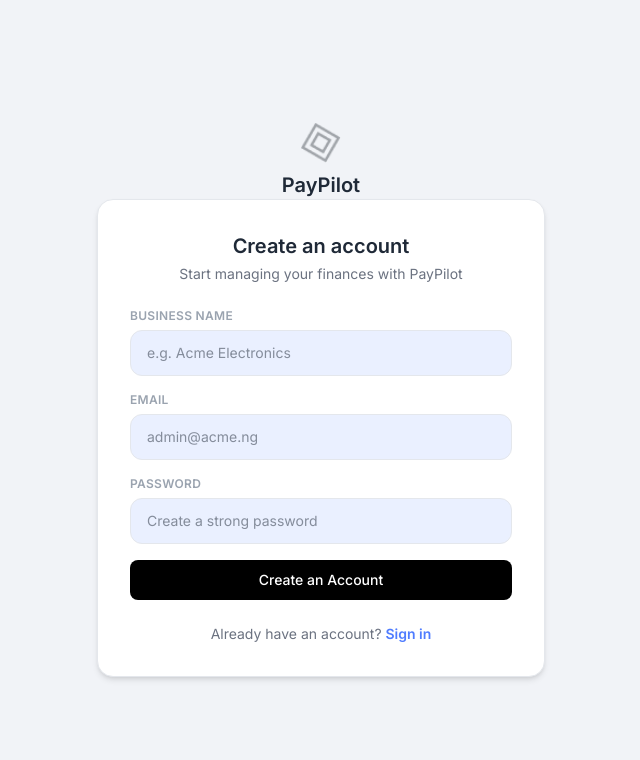
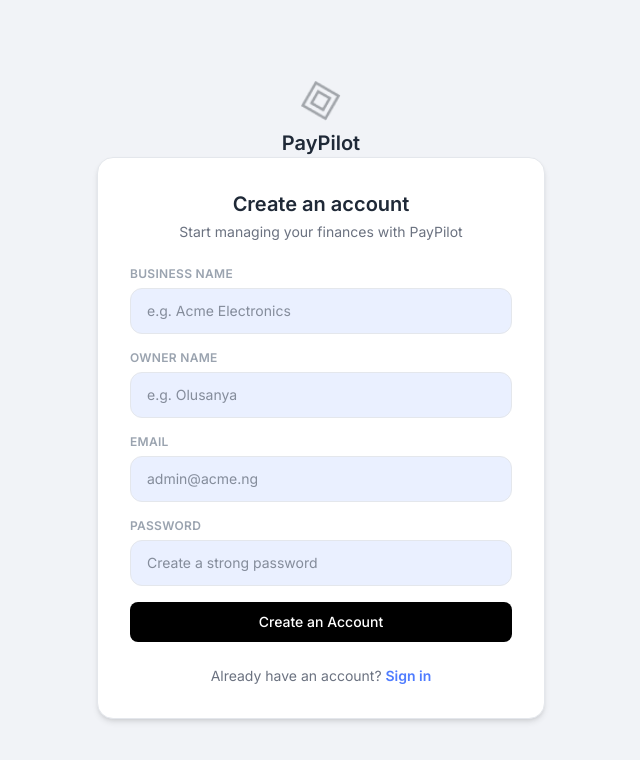
Before and after one commit to toye-codes/paypilot, a Next.js app: page /signup in a window 1280 px wide. Shown: the top 760 px of the page, without its empty margins (319-959 px from the left). Built offline with nearby package versions, Linux system fonts and the light colour scheme.

Commit message:
fix/ Tracked the form data across the auth form

```diff
--- a/app/(auth)/login/page.tsx
+++ b/app/(auth)/login/page.tsx
@@ -9,7 +9,7 @@ import { useLogin } from "@/hooks/useLogin";
 
 const LoginPage = () => {
 
-  const  handleSubmit = useLogin();
+  const  {handleSubmit, handleChange, loginData, error} = useLogin();
 
   return (
     <div className="min-h-screen flex items-center justify-center px-4 bg-gray-50">
@@ -30,12 +30,21 @@ const LoginPage = () => {
             </p>
           </div>
 
+          {error && (
+            <div className="text-red-300 font-medium ">
+              {error}
+            </div>
+          )}
+
           {/* Form */}
           <form className="space-y-5" onSubmit={handleSubmit}>
             <InputField
               label="Email"
+              name="email"
+              value={loginData.email}
               type="email"
               placeholder="admin@acme.ng"
+              onChange={handleChange}
             />
 
             {/* Password */}
@@ -51,7 +60,10 @@ const LoginPage = () => {
 
               <input
                 type="password"
+                name="password"
+                value={loginData.password}
                 placeholder="••••••••"
+                onChange={handleChange}
                 className="w-full border rounded-lg px-3 py-2 text-sm outline-none focus:ring-2 focus:ring-blue-500"
               />
             </div>
--- a/app/(auth)/signup/page.tsx
+++ b/app/(auth)/signup/page.tsx
@@ -8,7 +8,7 @@ import { useSignup } from "@/hooks/useSignup";
 
 
 const SignupPage = () => {
-  const handleSignup = useSignup();
+  const {signupData, handleSignup, handleChange, error } = useSignup();
 
 
   return (
@@ -42,7 +42,25 @@ const SignupPage = () => {
               </label>
               <input
                 type="text"
+                name="businessName"
+                value={signupData.businessName}
+                onChange={handleChange}
                 placeholder="e.g. Acme Electronics"
+                className="w-full px-4 py-3 rounded-xl text-sm border border-(--border) outline-none focus:ring-2 focus:ring-(--primary) bg-(--primary-soft)"
+              />
+            </div>
+
+            {/* Owner Name */}
+            <div className="flex flex-col gap-1.5">
+              <label className="text-xs font-semibold uppercase tracking-wide text-(--text-muted)">
+                Owner Name
+              </label>
+              <input
+                type="text"
+                name="ownerName"
+                value={signupData.ownerName}
+                onChange={handleChange}
+                placeholder="e.g. Olusanya"
                 className="w-full px-4 py-3 rounded-xl text-sm border border-(--border) outline-none focus:ring-2 focus:ring-(--primary) bg-(--primary-soft)"
               />
             </div>
@@ -54,6 +72,9 @@ const SignupPage = () => {
               </label>
               <input
                 type="email"
+                name="email"
+                value={signupData.email}
+                onChange={handleChange}
                 placeholder="admin@acme.ng"
                 className="w-full px-4 py-3 rounded-xl text-sm border border-(--border) outline-none focus:ring-2 focus:ring-[var(--primary)] bg-[var(--primary-soft)]"
               />
@@ -66,6 +87,9 @@ const SignupPage = () => {
               </label>
               <input
                 type="password"
+                name="password"
+                value={signupData.password}
+                onChange={handleChange}
                 placeholder="Create a strong password"
                 className="w-full px-4 py-3 rounded-xl text-sm border border-(--border) outline-none focus:ring-2 focus:ring-[var(--primary)] bg-[var(--primary-soft)]"
               />
--- a/components/global/AppLayout.tsx
+++ b/components/global/AppLayout.tsx
@@ -3,7 +3,7 @@
 import { useState } from "react";
 import Sidebar from "@/components/global/Sidebar";
 import RightPanel from "@/components/dashboard/RightPanel";
-import { Menu } from "lucide-react";
+import { Menu, Bell } from "lucide-react";
 
 export default function AppLayout({ children }: { children: React.ReactNode }) {
   const [open, setOpen] = useState(false);
@@ -11,15 +11,26 @@ export default function AppLayout({ children }: { children: React.ReactNode }) {
   return (
     <section className="h-screen overflow-hidden">
       {/* Topbar (mobile only) */}
-      <div className=" bg-white shadow-md mb-8 flex items-center justify-between p-4 lg:hidden">
+      <div className="bg-white shadow-md flex items-center justify-between p-3">
         <button onClick={() => setOpen(true)}>
           <Menu />
         </button>
-        <span className="font-semibold">Dashboard</span>
+
+        <div className="flex items-center gap-4">
+          <button className="relative">
+            <Bell size={24} />
+            {/* Optional: notification dot */}
+            <span className="absolute -top-1 -right-1 h-4 w-4 rounded-full text-white text-xs bg-red-500">1</span>
+          </button>
+
+          <div className="h-8 w-8 rounded-full bg-gray-300 flex items-center justify-center text-sm font-medium">
+            A
+          </div>
+        </div>
       </div>
 
       {/* Main Layout */}
-      <div className="grid h-full grid-cols-1 lg:grid-cols-[220px_1fr_300px]">
+      <div className="grid h-full grid-cols-1 lg:grid-cols-[200px_1fr_297px] pb-16">
         {/* Sidebar (Desktop) */}
         <aside className="hidden lg:block h-full overflow-y-auto">
           <Sidebar />
@@ -29,10 +40,10 @@ export default function AppLayout({ children }: { children: React.ReactNode }) {
         {open && (
           <>
             <div
-              className="fixed inset-0 bg-black/40 z-40"
+              className="fixed inset-0 z-40"
               onClick={() => setOpen(false)}
             />
-            <aside className="fixed top-0 left-0 h-full w-[240px] bg-white z-50 shadow-lg">
+            <aside className="fixed top-0 left-0 h-full w-[240px] z-50">
               <Sidebar />
             </aside>
           </>
--- a/components/global/Sidebar.tsx
+++ b/components/global/Sidebar.tsx
@@ -24,8 +24,8 @@ const Sidebar = () => {
   const pathname = usePathname();
 
   return (
-    <aside className="fixed top-0 left-0 h-screen w-60 flex flex-col z-30"
-      style={{ background: "var(--sidebar-bg)", borderRight: "1px solid var(--sidebar-border)" }}>
+    <aside className="fixed top-0 left-0 h-screen w-52 flex flex-col z-30"
+      style={{ background: "var(--sidebar-bg)" }}>
       {/* Logo */}
       <div className="px-6 py-6 flex items-center gap-2">
         <div className="w-8 h-8 rounded-lg flex items-center justify-center">
--- a/hooks/useLogin.ts
+++ b/hooks/useLogin.ts
@@ -1,18 +1,40 @@
 "use client"
 
 import { useRouter } from "next/navigation"
+import { useState } from "react"
+import { AuthData } from "@/types"
+
 
 
 export const useLogin = () => {
-    const router = useRouter()
-
-    console.log("login demo user")
+    const router = useRouter();
+    const [loginData, setLoginData] = useState<AuthData>({
+        email: "",
+        password: ""
+    })
+    const [error, setError] = useState<string>("")
 
 
+
+    // handle change
+    const handleChange = (e: React.ChangeEvent<HTMLInputElement>) => {
+        const { name, value } = e.target;
+
+        setLoginData((prev) => ({
+            ...prev, [name]: value
+        }))
+    }
+
+    console.log(loginData)
     const handleSubmit = (e: React.FormEvent<HTMLFormElement>) => {
         e.preventDefault();
+
+        if (!loginData.email || !loginData.password) return setError("Please input your email and password");
+
         router.push("/dashboard")
+
+        console.log(loginData);
     };
 
-    return handleSubmit;
+    return {handleSubmit, handleChange, loginData, error};
 }
--- a/hooks/useSignup.ts
+++ b/hooks/useSignup.ts
@@ -1,15 +1,40 @@
 import { useRouter } from "next/navigation"
+import { useState } from "react";
+import { AuthData } from "@/types";
 
 
 export const useSignup = () => {
     const router = useRouter();
+    const [error, setError] = useState<string>("")
+    const [signupData, setSignupData] = useState<AuthData>({
+        businessName: "",
+        ownerName: "",
+        email: "",
+        password: ""
+    })
+
+
+    const handleChange = (e: React.ChangeEvent<HTMLInputElement>) => {
+        const { name, value } = e.target;
+
+        setSignupData((prev) => ({
+            ...prev, [name]: value
+        }))
+    }
+
+
+    console.log(signupData);
+
 
     const handleSignup = (e: React.FormEvent<HTMLFormElement>) => {
         e.preventDefault();
 
+        if (!signupData.businessName || !signupData.email || !signupData.ownerName || !signupData.password) return setError("fill in all input fields");
+
+        console.log(signupData);
         router.push("/dashboard")
     }
 
 
-    return handleSignup;
+    return {signupData, handleSignup, handleChange, error};
 }
```
Also changed, not shown: types/index.ts (+11 -0 lines).
